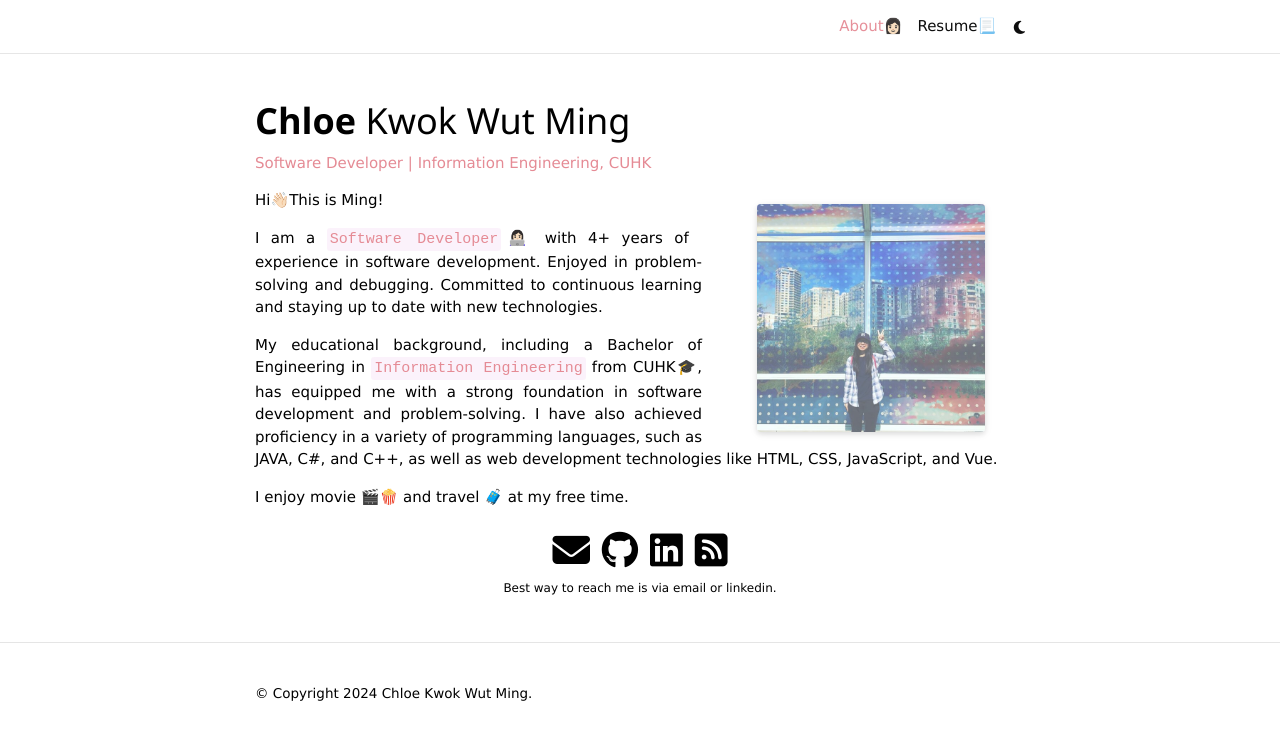
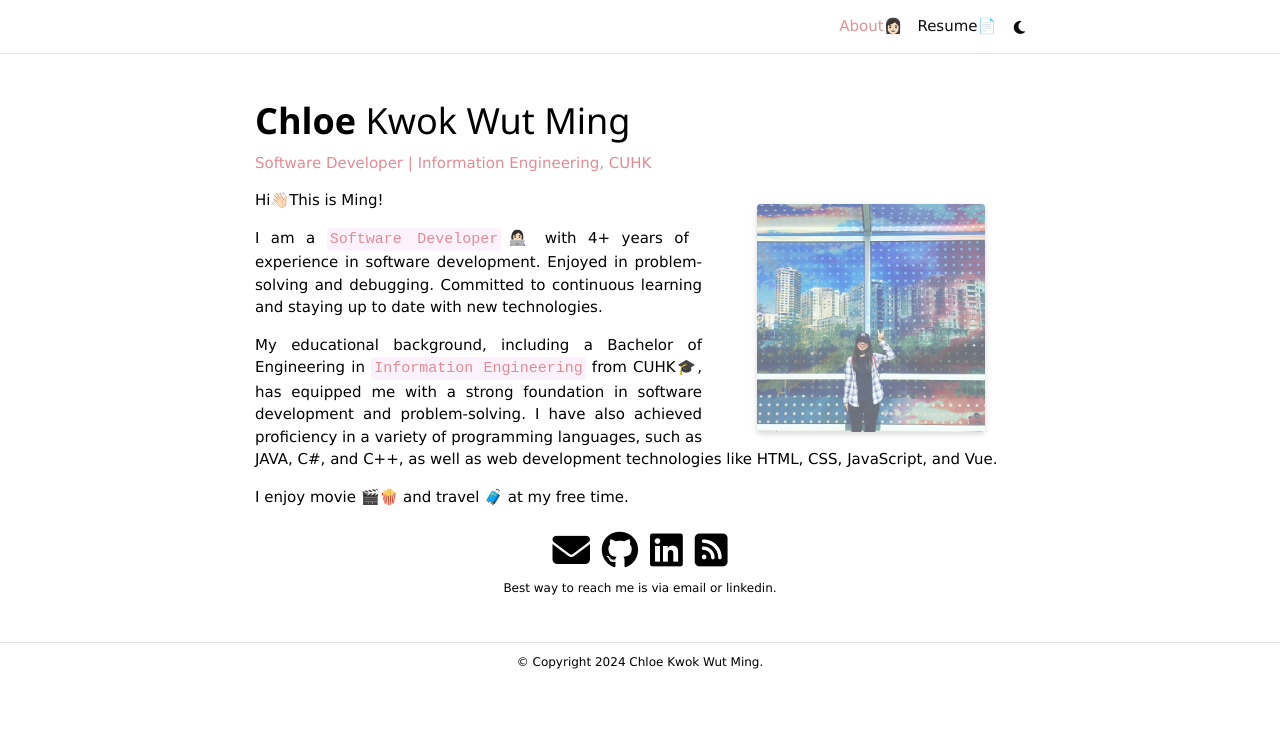
Before and after one commit to chloeming/chloeming.github.io, a Jekyll site: the page built from _pages/about.md, in a window 1280 px wide. Shown: the top 740 px of the page. Built offline with Jekyll 4.4.1, drawn with Linux system fonts in a browser that asks for light colours; comment, search, counter and statistics services are not loaded; a style sheet for code colours, icons or effects is not loaded.

Commit message:
update website

```diff
--- a/_sass/_base.scss
+++ b/_sass/_base.scss
@@ -427,9 +427,10 @@
 
 footer.sticky-bottom {
   border-top: 1px solid var(--global-divider-color);
-  padding-top: 40px;
-  padding-bottom: 40px;
-  font-size: 0.9rem;
+  padding-top: 10px;
+  padding-bottom: 10px;
+  font-size: 0.8rem;
+  text-align: center;
 }
 
 // CV
```
Also changed, not shown: _pages/cv.md (+1 -1 lines).
